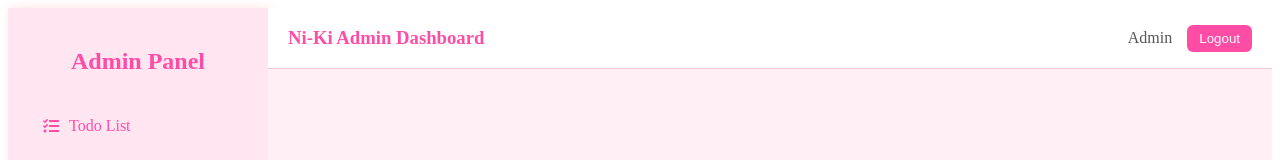
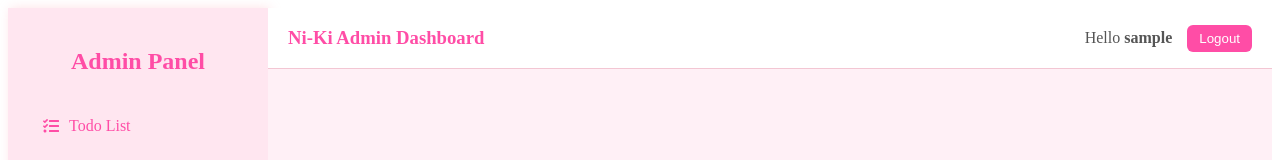
Before and after one commit to shyeik/niki-app, a React (Vite) app: page /admin in a window 1280 px wide. Shown: the top 160 px of the page. Built offline with nearby package versions, Linux system fonts and the light colour scheme; sample sign-in values are in the browser's storage.

Commit message:
login username

```diff
--- a/src/components/Navbar.jsx
+++ b/src/components/Navbar.jsx
@@ -2,9 +2,11 @@ import { useNavigate } from "react-router-dom"
 
 function Navbar() {
   const navigate = useNavigate()
+  const username = localStorage.getItem("username")
 
   const handleLogout = () => {
     localStorage.removeItem("token")
+    localStorage.removeItem("username")
     navigate("/login")
   }
 
@@ -23,7 +25,9 @@ function Navbar() {
       <h3 style={{ color: "#ff4da6" }}>Ni-Ki Admin Dashboard</h3>
 
       <div style={{ display: "flex", alignItems: "center", gap: "15px" }}>
-        <span style={{ color: "#555" }}>Admin</span>
+        <span style={{ color: "#555" }}>
+          Hello <b>{username}</b>
+        </span>
 
         <button
           onClick={handleLogout}
--- a/src/pages/Login.jsx
+++ b/src/pages/Login.jsx
@@ -15,6 +15,7 @@ function Login() {
     try {
       const res = await axios.post(`${API}api/auth/login`, { name, password })
       localStorage.setItem("token", res.data.token)
+      localStorage.setItem("username", res.data.name)
       navigate("/admin/dashboard")
     } catch (err) {
       setError(err.response?.data?.message || "Login failed")
```
